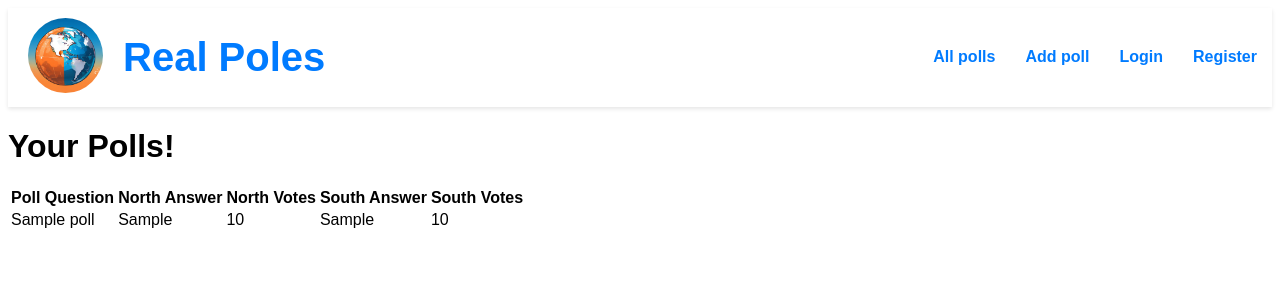
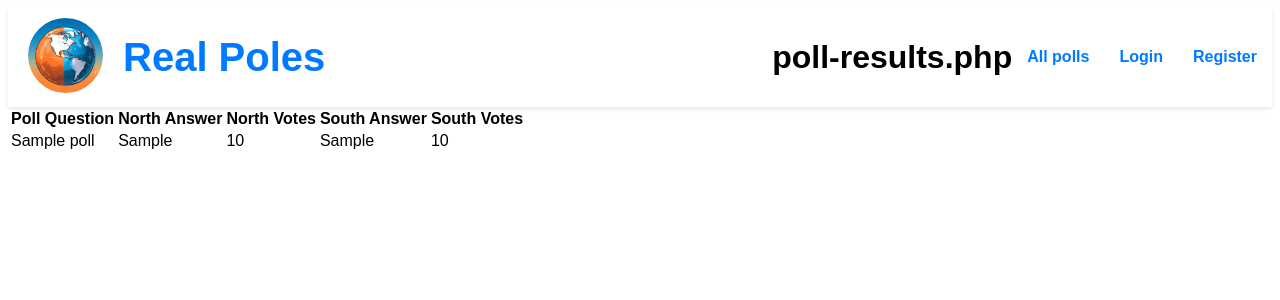
Before and after one commit to benjordan98/real-poles-web-tech, a PHP site: template view/poll-results.php in a window 1280 px wide. Shown: the top 300 px of the page. Run offline with PHP 8.4, Linux system fonts and the light colour scheme; the template is opened without the code that fills it: most values are stand-ins (such as "Sample title", 1, 10 or a date in 2020); some libraries are stand-ins or nearby versions.

Commit message:
some unnecessary CSS and highlighted menu items

```diff
--- a/assets/css/menu.css
+++ b/assets/css/menu.css
@@ -49,15 +49,16 @@ nav .menu {
     /* Aligns menu items to the right */
 }
 
-.menu-item {
-    padding: 10px 15px;
-    /* Consistent padding around items */
-}
-
 .menu-link {
     text-decoration: none;
     color: #007BFF;
     font-weight: bold;
+    padding: 10px 15px;
+}
+
+.menu-link-active {
+    color: #ff4500;
+    /* Example active color */
 }
 
 .menu-link:hover {
--- a/controller/PollController.php
+++ b/controller/PollController.php
@@ -54,6 +54,9 @@ class PollController
 
     public static function hasUserVoted($poll_id)
     {
+        if (!User::isLoggedIn()) {
+            return false;
+        }
         return PollDB::hasUserVoted($poll_id, $_SESSION["user_id"]);
     }
 
--- a/view/menu.php
+++ b/view/menu.php
@@ -1,25 +1,9 @@
-<!-- <?php $loggedIn = User::isLoggedIn(); ?>
-
-<p>[
-    <a href="<?= BASE_URL . "allpolls" ?>"> All polls </a>
-    <?php if ($loggedIn) : ?>
-        <a href="<?= BASE_URL . "results" ?>"> My polls </a>
-    <?php endif; ?>
-    <a href="<?= BASE_URL . "poll/add" ?>"> Add poll </a>
-    <a href="<?= BASE_URL . "user/login" ?>"> Login </a>
-    <a href="<?= BASE_URL . "user/register" ?>"> Register </a>
-    <?php if ($loggedIn) : ?>
-        <a href="<?= BASE_URL . "user/logout" ?>"> Logout </a>
-    <?php endif; ?>
-    ]
-</p>
-
-<img src="<?= IMAGES_URL . "logo.png" ?>" alt="Logo" style="width: 100px; height: 100px; border-radius: 75%;">
-
-</html> -->
-
 <!doctype html>
 <html lang="en">
+
+<?php $loggedIn = isset($_SESSION["user_id"]); ?>
+
+<?php $currentPage = basename($_SERVER["REQUEST_URI"]); ?>
 
 <head>
     <meta charset="utf-8">
@@ -36,18 +20,19 @@
         <div class="title">
             <h1>Real Poles</h1>
         </div>
+        <h1><?= $currentPage ?></h1>
         <nav>
             <div class="menu">
-                <div class="menu-item"><a href="<?= BASE_URL . "allpolls" ?>" class="menu-link">All polls</a></div>
+                <a href="<?= BASE_URL . "allpolls" ?>" class="menu-link <?= ($currentPage == 'allpolls') ? 'menu-link-active' : '' ?>">All polls</a>
                 <?php if ($loggedIn) : ?>
-                    <div class="menu-item"><a href="<?= BASE_URL . "results" ?>" class="menu-link">My polls</a></div>
+                    <a href="<?= BASE_URL . "results" ?>" class="menu-link <?= ($currentPage == 'results') ? 'menu-link-active' : '' ?>">My polls</a>
+                    <a href="<?= BASE_URL . "poll/add" ?>" class="menu-link <?= ($currentPage == 'add') ? 'menu-link-active' : '' ?>">Add poll</a>
                 <?php endif; ?>
-                <div class="menu-item"><a href="<?= BASE_URL . "poll/add" ?>" class="menu-link">Add poll</a></div>
                 <?php if (!$loggedIn) : ?>
-                    <div class="menu-item"><a href="<?= BASE_URL . "user/login" ?>" class="menu-link">Login</a></div>
-                    <div class="menu-item"><a href="<?= BASE_URL . "user/register" ?>" class="menu-link">Register</a></div>
+                    <a href="<?= BASE_URL . "user/login" ?>" class="menu-link <?= ($currentPage == 'login') ? 'menu-link-active' : '' ?>">Login</a>
+                    <a href="<?= BASE_URL . "user/register" ?>" class="menu-link <?= ($currentPage == 'register') ? 'menu-link-active' : '' ?>">Register</a>
                 <?php else : ?>
-                    <div class="menu-item"><a href="<?= BASE_URL . "user/logout" ?>" class="menu-link">Logout</a></div>
+                    <a href="<?= BASE_URL . "user/logout" ?>" class="menu-link">Logout</a>
                 <?php endif; ?>
             </div>
         </nav>
--- a/view/poll-add.php
+++ b/view/poll-add.php
@@ -9,7 +9,7 @@
 
 <body>
     <?php include("view/menu.php"); ?>
-    <h1>Add a poll!</h1>
+    <!-- <h1>Add a poll!</h1> -->
     <div class="main-container">
         <form action="<?= BASE_URL . "poll/add" ?>" method="POST">
             <div>
--- a/view/poll-list.php
+++ b/view/poll-list.php
@@ -11,7 +11,7 @@
 <body>
     <?php include("view/menu.php"); ?>
     <div class="main-content">
-        <h1>Polls</h1>
+        <!-- <h1>Polls</h1> -->
         <div class="card-container">
             <?php foreach ($polls as $poll) : ?>
                 <div class="card">
--- a/view/poll-results.php
+++ b/view/poll-results.php
@@ -10,7 +10,7 @@
 <body>
     <?php include("view/menu.php"); ?>
     <div class="main-content">
-        <h1>Your Polls!</h1>
+        <!-- <h1>Your Polls!</h1> -->
         <table>
             <tr>
                 <th>Poll Question</th>
```
